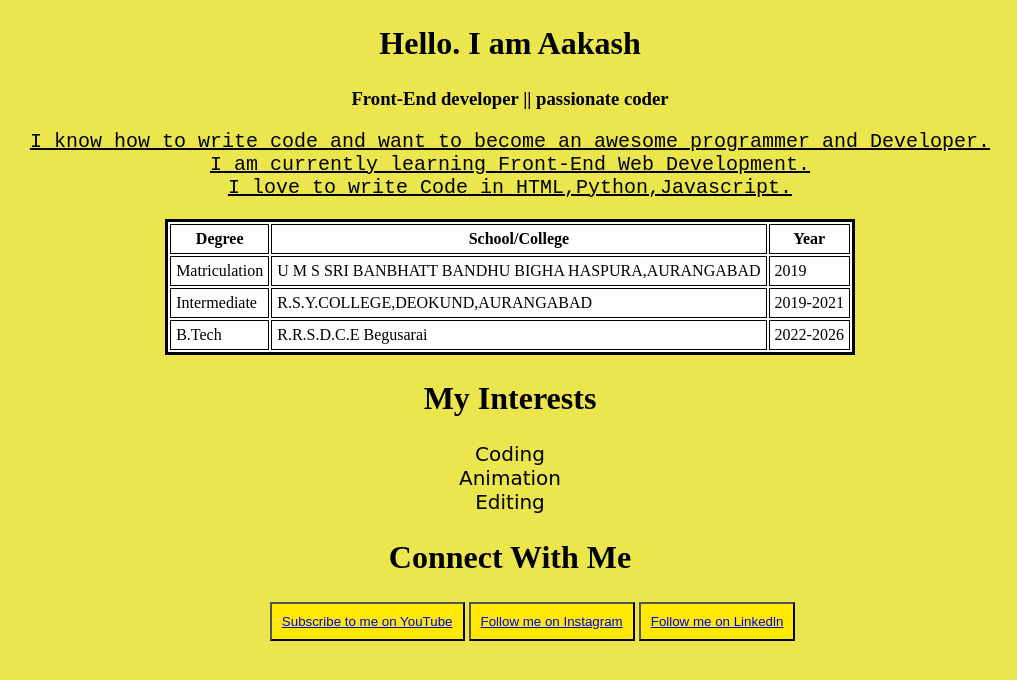
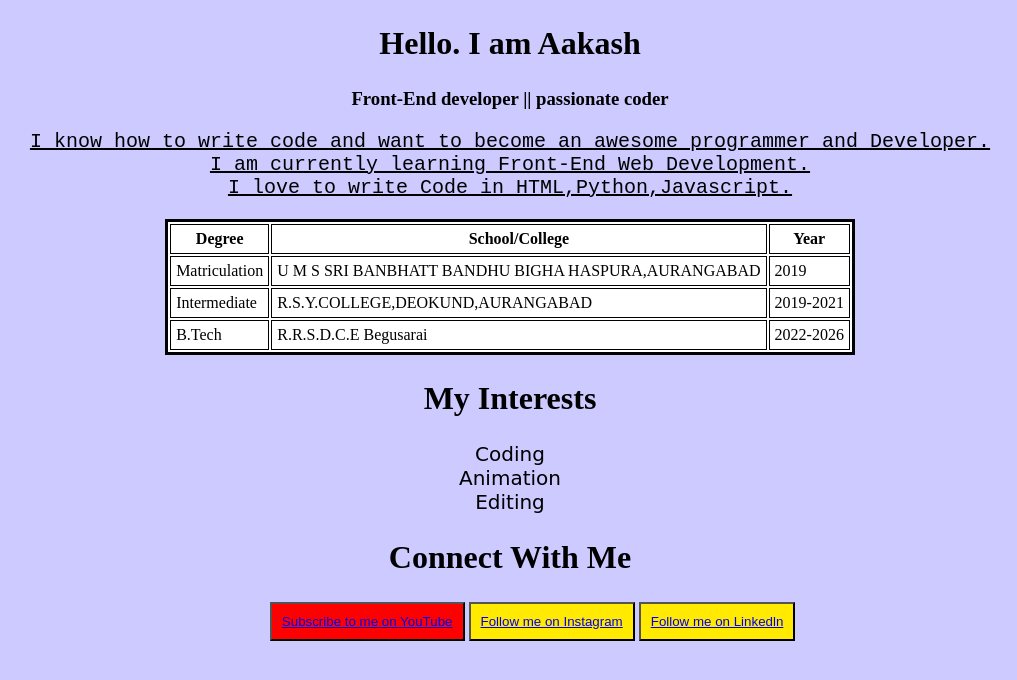
Before and after one commit to aakash77396/aakashrrsdce.me, a PHP site: page / in a window 1280 px wide. Shown: the top 680 px of the page, without its empty margins (130-1147 px from the left). Run offline with PHP 8.4, Linux system fonts and the light colour scheme.

Commit message:
Update portfolio.css
Signed-off-by: Aakash Kumar <122362592+aakash77396@users.noreply.github.com>

```diff
--- a/portfolio.css
+++ b/portfolio.css
@@ -1,5 +1,5 @@
 body {
-    background-color: rgb(235, 230, 77);
+    background-color: rgb(204, 202, 255);
 }
 h1{
     text-align:center;
@@ -34,7 +34,7 @@ td,th{
 .youtube{
     text-align: center;
     text-decoration: none;
-    background-color: rgb(255,234,0);
+    background-color: rgb(255,0,0);
     color: white;
     padding: 10px;
     margin-left: 31%;
```
